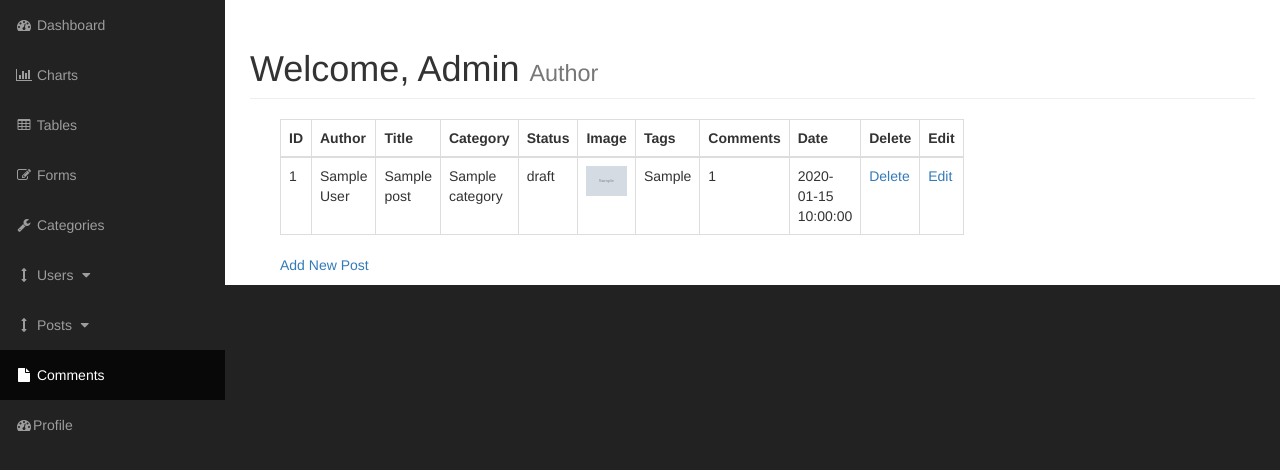
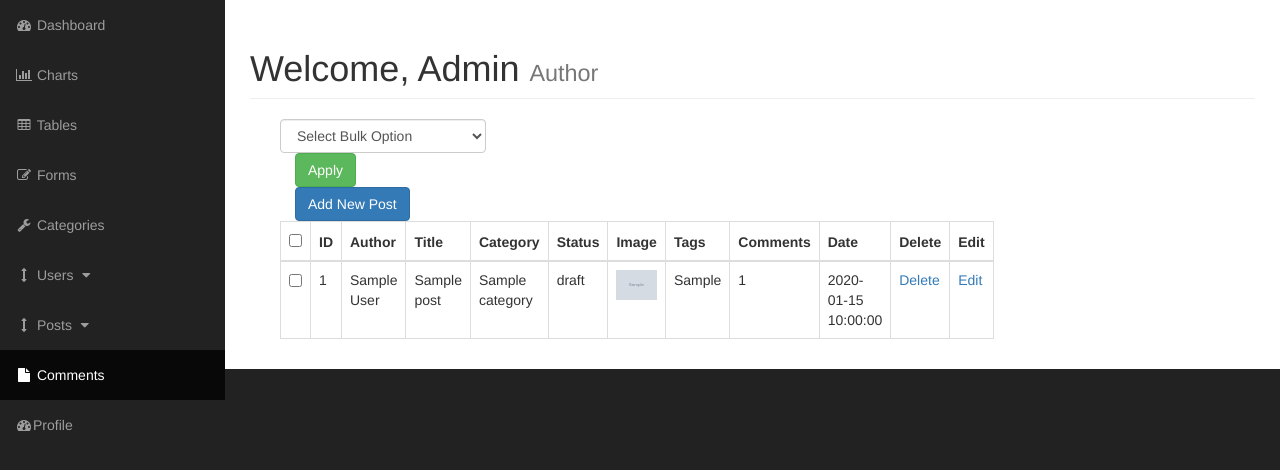
Before and after one commit to 1-8192/udemy_cms_course, a PHP site: page /admin/posts.php in a window 1280 px wide. Shown: the part 51-521 px from the top of the page. Run offline with PHP 8.4, Linux system fonts and the light colour scheme; the visitor is signed in with stand-in values (Sample User, id 1); tables that the repository leaves empty or names only in its code hold one stand-in row (values such as "Sample post"); grey boxes marked "Sample" are stand-in pictures; grey boxes labelled with a size stand in for pictures from a placeholder-image service; some libraries are stand-ins or nearby versions.

Commit message:
added checkboxes for post bulk actions

```diff
--- a/cms/admin/functions.php
+++ b/cms/admin/functions.php
@@ -66,8 +66,9 @@
             foreach($rows as $row) {
 
                 $cat_title = get_category_name_from_id($row['category_id']);
+                $post_id = $row['post_id'];
 
-                echo('<tr><td>'."$row[post_id]".'</td><td>'."$row[post_author]".'</td><td>'."$row[post_title]".'</td><td>'."$cat_title".'</td><td>'."$row[post_status]".'</td><td><img class="img-responsive" src="../images/'."$row[post_image]".'"></td><td>'."$row[post_tags]".'</td><td>'."$row[post_comment_count]".'</td><td>'."$row[post_date]".'</td><td><a href="posts.php?delete='."$row[post_id]".'">Delete</a></td><td><a href="posts.php?source=edit_post&p_id='."$row[post_id]".'">Edit</a></td></tr>');
+                echo('<tr><td><input type="checkbox" class="checkBoxes" name="checkBoxArray[]" value="'."$post_id".'"></td><td>'."$row[post_id]".'</td><td>'."$row[post_author]".'</td><td>'."$row[post_title]".'</td><td>'."$cat_title".'</td><td>'."$row[post_status]".'</td><td><img class="img-responsive" src="../images/'."$row[post_image]".'"></td><td>'."$row[post_tags]".'</td><td>'."$row[post_comment_count]".'</td><td>'."$row[post_date]".'</td><td><a href="posts.php?delete='."$row[post_id]".'">Delete</a></td><td><a href="posts.php?source=edit_post&p_id='."$row[post_id]".'">Edit</a></td></tr>');
             }
         }
     }
--- a/cms/admin/includes/view_all_posts.php
+++ b/cms/admin/includes/view_all_posts.php
@@ -4,12 +4,27 @@
                             <?php
                                 if (isset($_SESSION['success'])) {
                                     $message = $_SESSION['success'];
-                                    echo '<h2 style="color:green">'."$message".'</h2>';
+                                    echo '<h3 style="color:green">'."$message".'</h3>';
                                 }
                             ?>
+                            <form action="" method="POST">
+                                <div id="bulkOptionsContainer" clas="col-xs-4">
+                                    <select class="form-control">
+                                        <option value="">Select Bulk Option</option>
+                                        <option value="">Publish</option>
+                                        <option value="">Draft</option>
+                                        <option value="">Delete</option>
+                                    </select>
+                                </div>
+                                <div class="col-xs-4">
+                                    <input type="submit" name="submit" class="btn btn-success" value="Apply">
+                                    <a class="btn btn-primary" href="posts.php?source=add_post">Add New Post</a>
+                                </div>
+                            </form>
                                 <table class="table table-bordered table-hover">
                                     <thead>
                                         <tr>
+                                            <th><input type="checkbox" id="selectAllBoxes"></th>
                                             <th>ID</th>
                                             <th>Author</th>
                                             <th>Title</th>
@@ -35,5 +50,4 @@
                                         ?>
                                     </tbody>
                                 </table>
-                                <a href="posts.php?source=add_post">Add New Post</a>
                             </div>
--- a/cms/admin/includes/view_all_users.php
+++ b/cms/admin/includes/view_all_users.php
@@ -4,7 +4,7 @@
                                 <?php
                                     if (isset($_SESSION['success'])) {
                                         $message = $_SESSION['success'];
-                                        echo '<h2 style="color:green">'."$message".'</h2>';
+                                        echo '<h3 style="color:green">'."$message".'</h3>';
                                     }
                                 ?>
                                     <thead>
--- a/cms/includes/navigation.php
+++ b/cms/includes/navigation.php
@@ -1,3 +1,4 @@
+<?php session_start(); ?>
 <nav class="navbar navbar-inverse navbar-fixed-top" role="navigation">
         <div class="container">
             <!-- Brand and toggle get grouped for better mobile display -->
```
Also changed, not shown: cms/post.php (+8 -0 lines).
